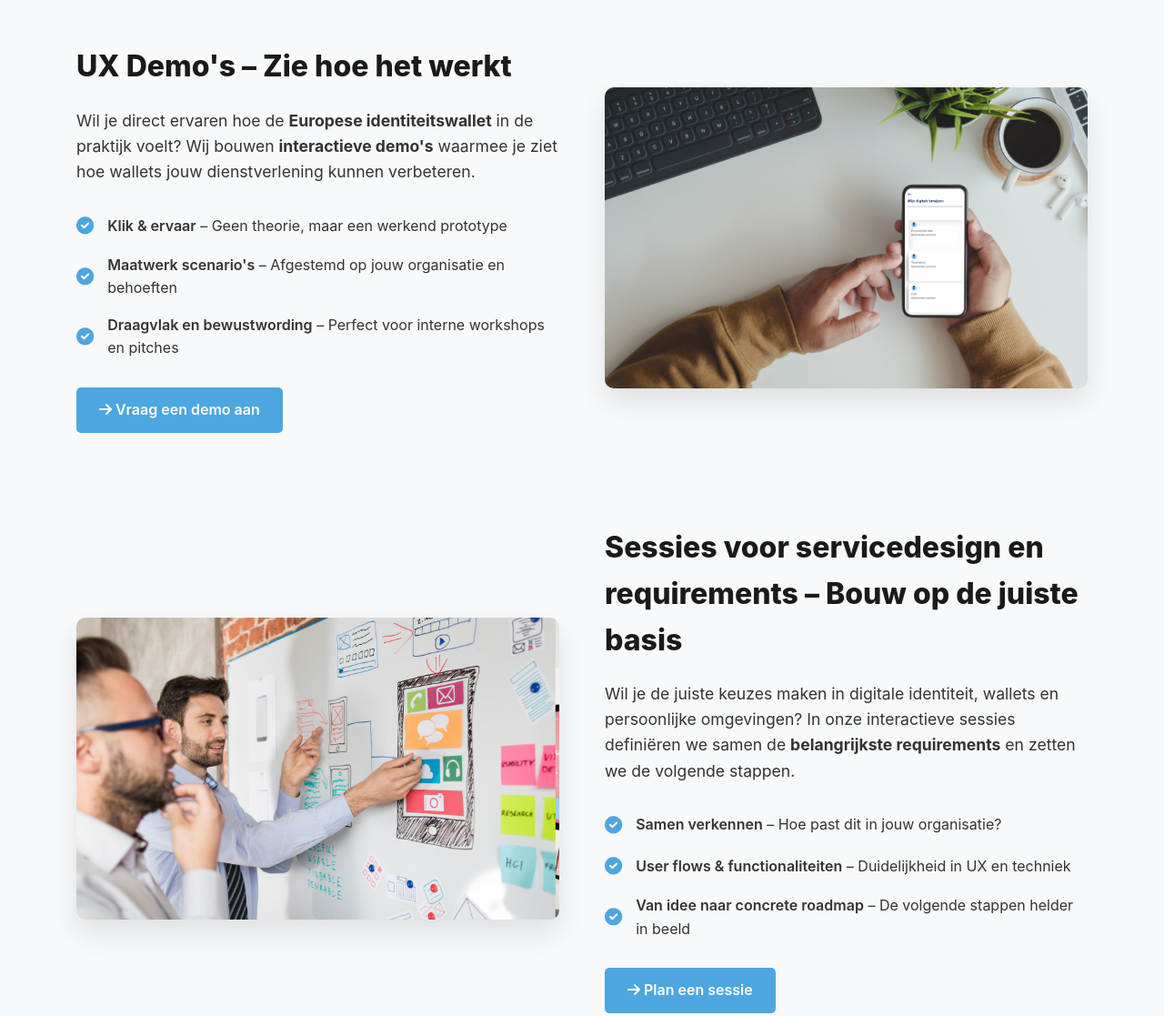
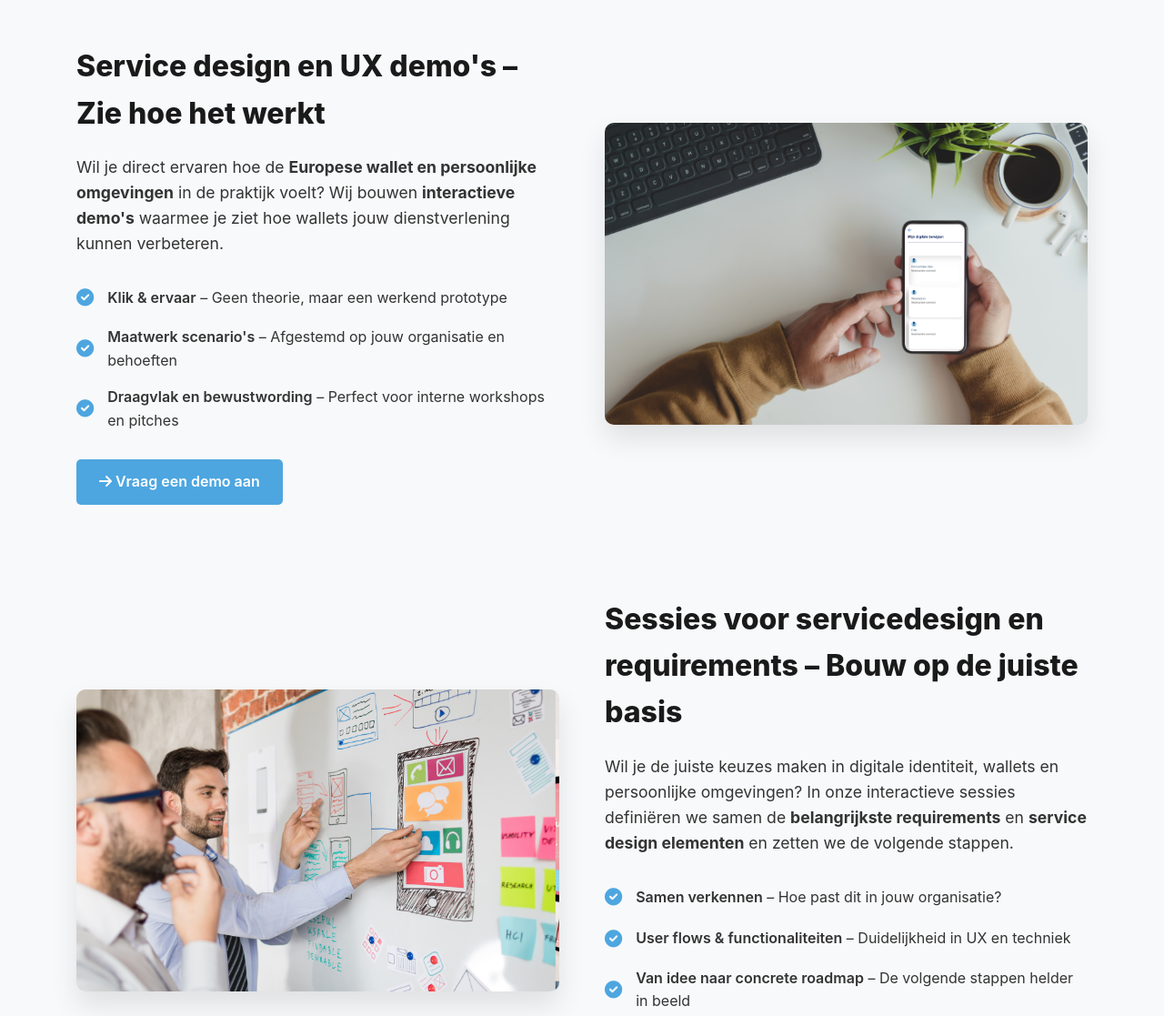
Before and after one commit to OpenDemoLab/OpenDemoLab.github.io, a plain HTML site: page index.html in a window 1280 px wide. Shown: the part 2386-3503 px from the top of the page at 91% size. Drawn offline with Linux system fonts and the light colour scheme.

Commit message:
Update index.html

```diff
--- a/index.html
+++ b/index.html
@@ -101,9 +101,9 @@
             <!-- UX Demos -->
             <div class="service">
                 <div class="service-content">
-                    <h3 class="service-title">UX Demo's – Zie hoe het werkt</h3>
+                    <h3 class="service-title">Service design en UX demo's – Zie hoe het werkt</h3>
                     <p class="service-description">
-                        Wil je direct ervaren hoe de <strong>Europese identiteitswallet</strong> in de praktijk voelt? Wij bouwen <strong>interactieve demo's</strong> waarmee je ziet hoe wallets jouw dienstverlening kunnen verbeteren.
+                        Wil je direct ervaren hoe de <strong>Europese wallet en persoonlijke omgevingen</strong> in de praktijk voelt? Wij bouwen <strong>interactieve demo's</strong> waarmee je ziet hoe wallets jouw dienstverlening kunnen verbeteren.
                     </p>
 
                     <div class="service-features">
@@ -154,7 +154,7 @@
                 <div class="service-content">
                     <h3 class="service-title">Sessies voor servicedesign en requirements – Bouw op de juiste basis</h3>
                     <p class="service-description">
-                        Wil je de juiste keuzes maken in digitale identiteit, wallets en persoonlijke omgevingen? In onze interactieve sessies definiëren we samen de <strong>belangrijkste requirements</strong> en zetten we de volgende stappen.
+                        Wil je de juiste keuzes maken in digitale identiteit, wallets en persoonlijke omgevingen? In onze interactieve sessies definiëren we samen de <strong>belangrijkste requirements</strong> en <strong>service design elementen</strong> en zetten we de volgende stappen.
                     </p>
 
                     <div class="service-features">
```
